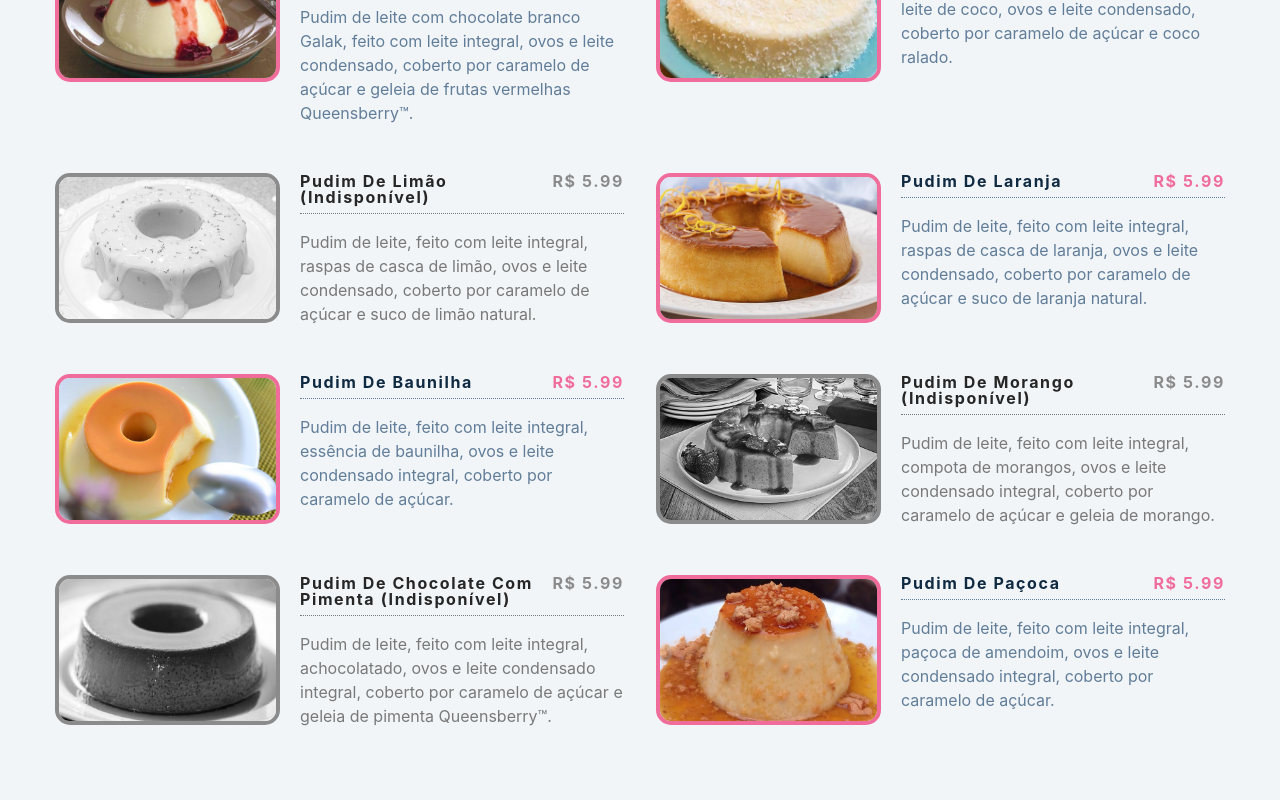
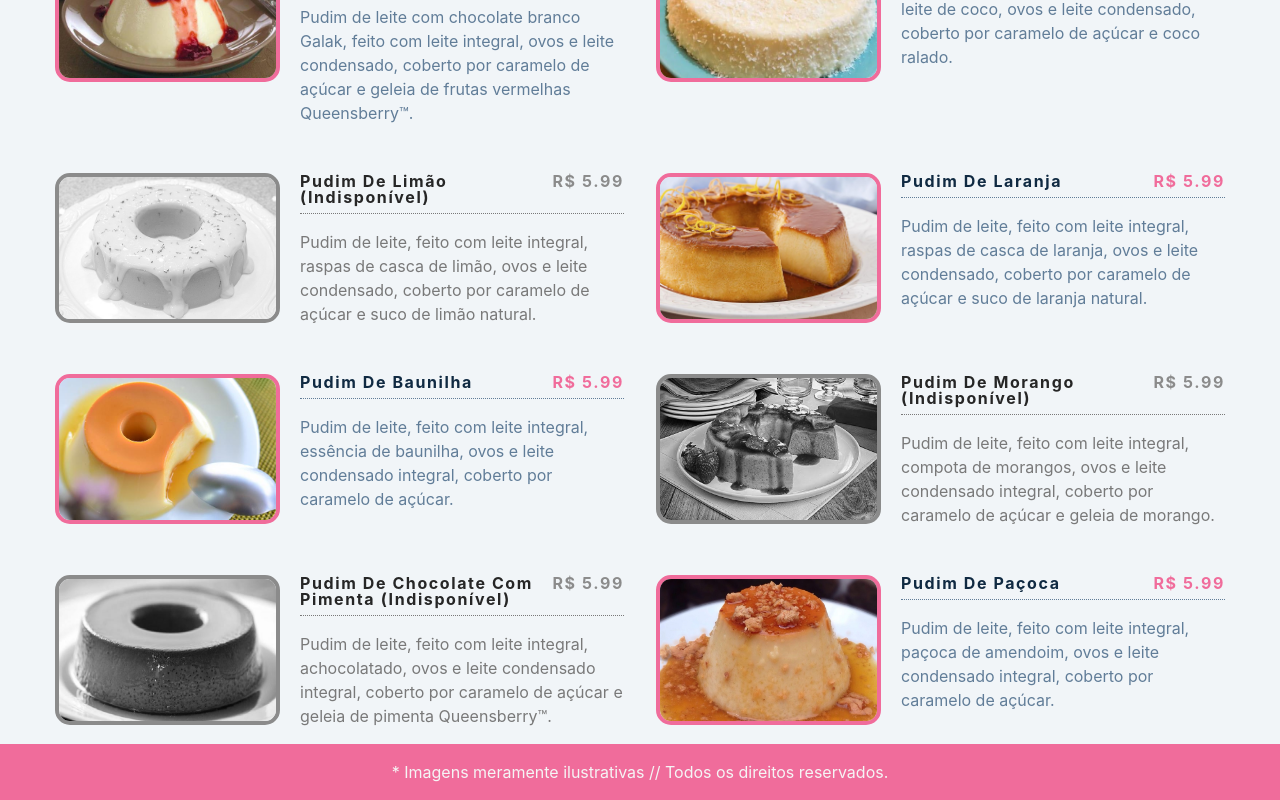
Before and after one commit to edsown/pudim-react, a React (Create React App) app: page / in a window 1280 px wide. Shown: the part 522-1322 px from the top of the page. Before the commit the page ends 1250 px from the top, so only its background shows below. Built offline with nearby package versions, Linux system fonts and the light colour scheme.

Commit message:
Added a footer

```diff
--- a/public/index.css
+++ b/public/index.css
@@ -245,7 +245,14 @@ Menu
   padding-bottom: 30px;
   margin-left: 0rem;
 }
-
+.footer {
+  width: 100%;
+  background-color: #f06c9b;
+  color: whitesmoke;
+  margin-top: 1rem;
+  padding: 1rem;
+  text-align: center;
+}
 @media screen and (min-width: 768px) {
   .menu-item {
     grid-template-columns: 225px 1fr;
--- a/src/App.js
+++ b/src/App.js
@@ -3,6 +3,7 @@ import items from "./Data";
 import Menu from "./Menu";
 import Categories from "./Categories";
 import Navbar from "./Navbar";
+import Footer from "./Footer";
 
 function App() {
   const [menuItems, setMenuItems] = useState(items);
@@ -14,6 +15,7 @@ function App() {
       <h1 className="title">Nossos Pudins</h1>
       <Categories />
       <Menu items={menuItems} />
+      <Footer />
     </main>
   );
 }
--- /dev/null
+++ b/src/Footer.js
@@ -0,0 +1,11 @@
+import React from "react";
+
+function Footer() {
+  return (
+    <div className="footer">
+      * Imagens meramente ilustrativas // Todos os direitos reservados.
+    </div>
+  );
+}
+
+export default Footer;
```
